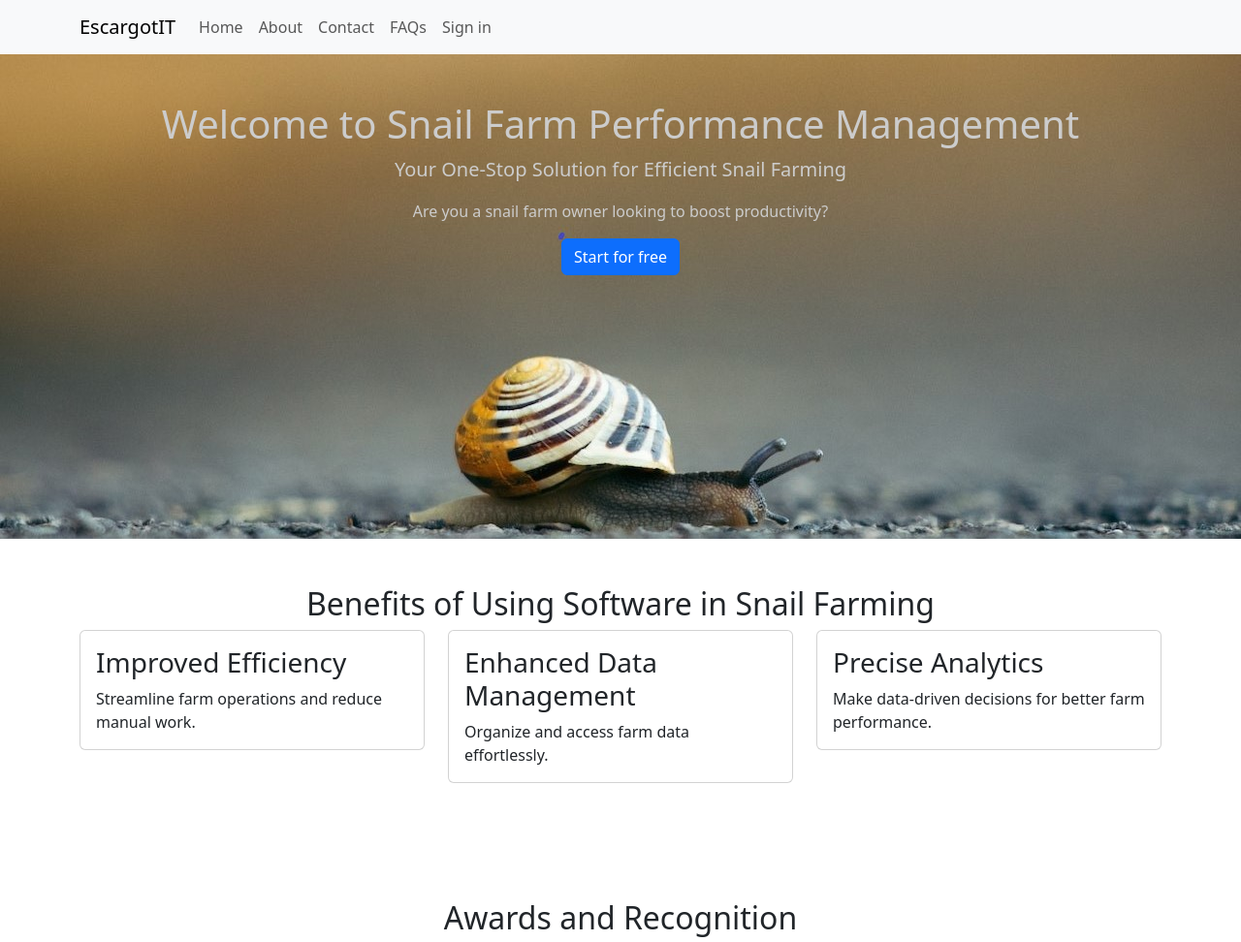
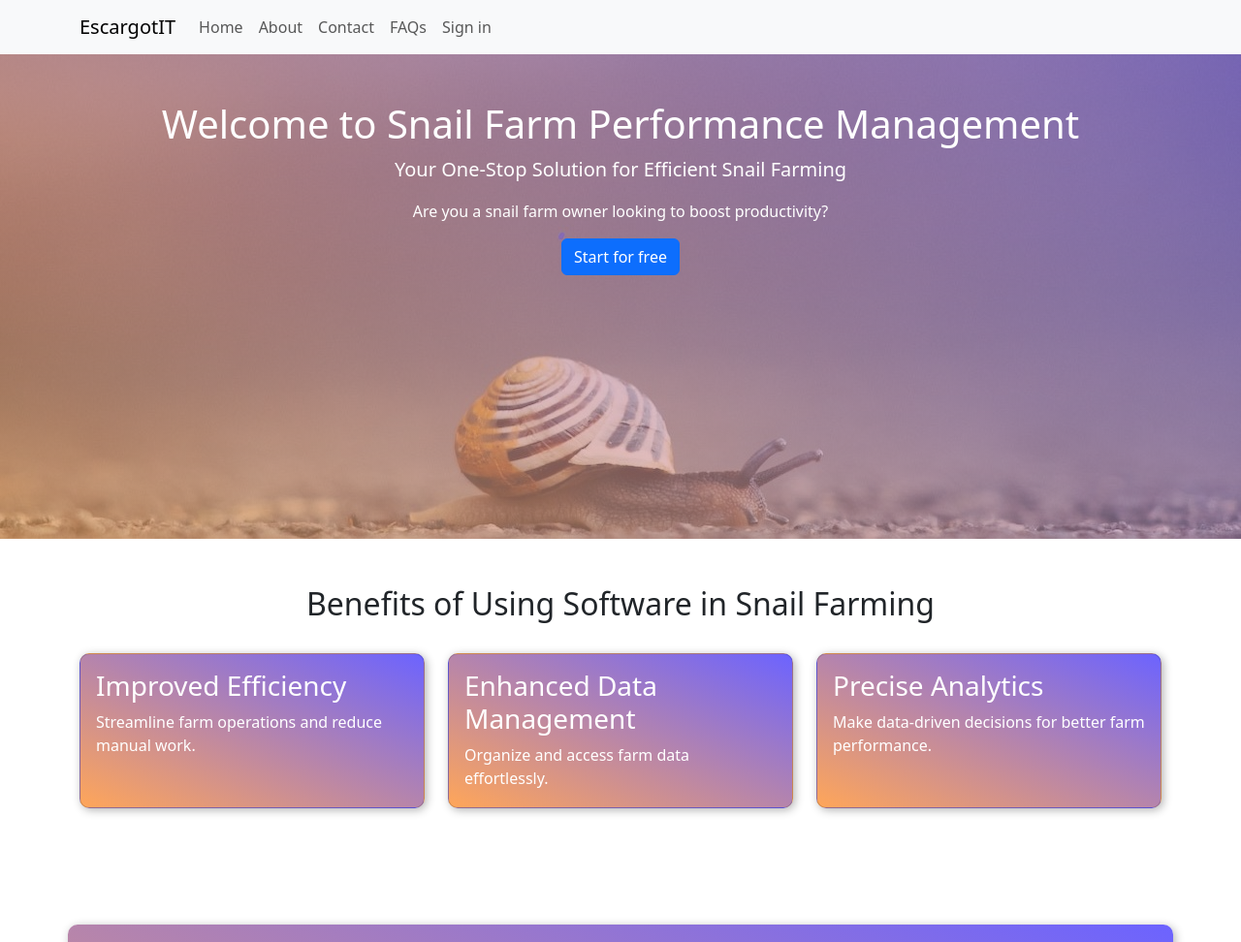
Before and after one commit to KlimentPaskalev27/Escargotit, a Django app: page / in a window 1280 px wide. Shown: the top 972 px of the page at 97% size. Run offline with Django 4.2, Linux system fonts and the light colour scheme; some libraries are stand-ins or nearby versions.

Commit message:
Final CSS styles for Home page

```diff
--- a/escargotit/templates/company/home.html
+++ b/escargotit/templates/company/home.html
@@ -1,12 +1,12 @@
 {% extends "base/base.html" %}
-
 {% load static %}
 
-{% block title %}Home{% endblock %}
+{% block title %}
+    Home
+{% endblock %}
+
 
 {% block content %}
-
-
 
 <!-- Header Section -->
 <header>
@@ -50,15 +50,12 @@
     </div>
 </section>
 
-
-
 <!-- Awards Section -->
 <section id="awards" class="container py-5">
     <h2 class="text-center">Awards and Recognition</h2>
     <div class="row">
         <div class="col-md-4 mb-4">
             <div class="card">
-                <img src="award1.png" alt="Award 1 Icon" class="card-img-top">
                 <div class="card-body">
                     <h3 class="card-title">SnailFarms Excellence Award</h3>
                     <p class="card-text">We're proud to have received the SnailFarms Excellence Award, recognizing our commitment to advancing snail farming through innovative technology.</p>
@@ -67,7 +64,6 @@
         </div>
         <div class="col-md-4 mb-4">
             <div class="card">
-                <img src="award2.png" alt="Award 2 Icon" class="card-img-top">
                 <div class="card-body">
                     <h3 class="card-title">FarmingTech Innovation Prize</h3>
                     <p class="card-text">Our dedication to revolutionizing snail farming with cutting-edge software earned us the prestigious FarmingTech Innovation Prize.</p>
@@ -76,7 +72,6 @@
         </div>
         <div class="col-md-4 mb-4">
             <div class="card">
-                <img src="award3.png" alt="Award 3 Icon" class="card-img-top">
                 <div class="card-body">
                     <h3 class="card-title">Sustainability Champion</h3>
                     <p class="card-text">Our software has been honored with the Sustainability Champion award for its role in promoting eco-friendly snail farming practices.</p>
@@ -134,18 +129,95 @@
 
 <style>
     header {
-        background-image:  url("{% static 'images/snail.jpg' %}");
-        background-attachment:fixed;
+        background-image: url("{% static 'images/snail.jpg' %}");
+        background-attachment: fixed;
         background-color: #575757;
         background-repeat: no-repeat;
         background-size: cover;
         width: 100%;
         height: 500px;
+        position: relative;
     }
-    header div.container {
 
-        color: #cccccc;
+    header::before {
+        content: "";
+        position: absolute;
+        top: 0;
+        left: 0;
+        width: 100%;
+        height: 100%;
+        background: linear-gradient(to bottom left, #6c63ff, #ffa659);
+        opacity: 0.6;
+    }
 
+    .container.text-center {
+        position: relative; /* Add relative positioning to the container */
+        z-index: 1; /* Set a higher z-index to bring the text on top of the overlay */
+        color: white; /* Set text color to white for visibility */
+    }
+
+    #benefits {
+        margin-bottom: 3rem;
+    }
+
+    #benefits h2 {
+        margin-bottom: 2rem;
+    }
+
+    #benefits .card {
+        background: linear-gradient(to bottom left, #6c63ff, #ffa659);
+        box-shadow: 2px 2px 10px rgba(0, 0, 0, 0.3);
+        border-radius: 10px;
+        color: white;
+        height: 10rem;
+    }
+
+    #awards {
+        background: linear-gradient(to bottom left, #6c63ff, #ffa659);
+        box-shadow: 2px 2px 10px rgba(0, 0, 0, 0.3);
+        border-radius: 10px;
+    }
+
+    #awards h2 {
+        color: white;
+        margin-bottom: 2rem;
+    }
+
+    #awards .card {
+        box-shadow: 2px 2px 10px rgba(0, 0, 0, 0.3);
+        border-radius: 10px;
+        height: 20rem;
+    }
+
+    #awards .card h3 {
+        margin-bottom: 2rem;
+        text-align: center;
+        color: #6c63ff;
+    }
+
+    #registration .col-lg-6 {
+        margin-bottom: 3rem;
+    }
+
+    #registration .col-lg-6 h3 {
+        box-shadow: 2px 2px 8px rgba(0, 0, 0, 0.2);
+        border-radius: 10px;
+        margin-bottom: 1rem;
+        width: fit-content;
+        padding: 10px;
+    }
+
+
+    #registration a {
+        background: linear-gradient(to bottom left, #6c63ff, #ffa659);
+        box-shadow: 2px 2px 10px rgba(0, 0, 0, 0.3);
+        border-radius: 10px;
+        max-width: 50%;
+    }
+
+    #registration a:hover {
+        box-shadow: inset 2px 2px 10px rgba(0, 0, 0, 0.3);
+        color:rgba(255, 255, 255, 0.8);
     }
 
 </style>
```
